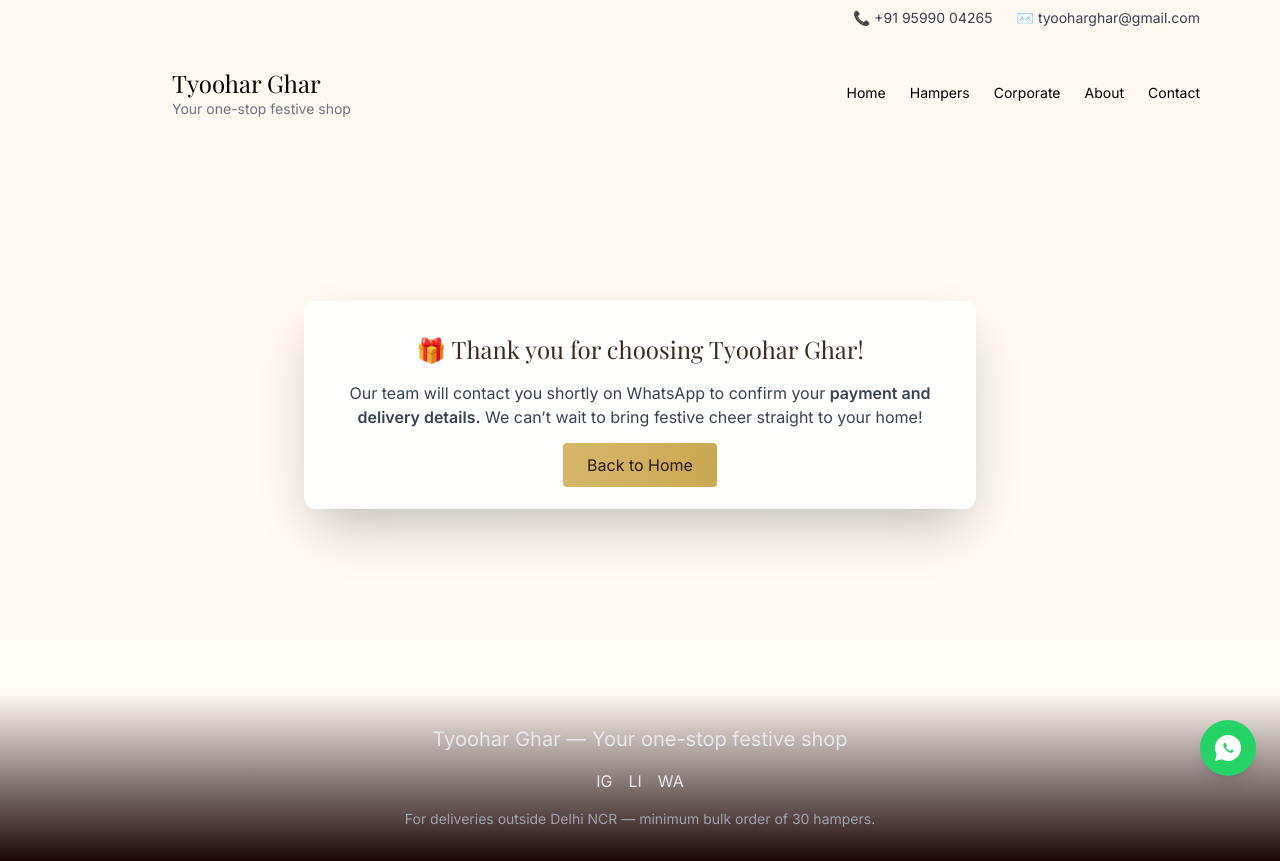
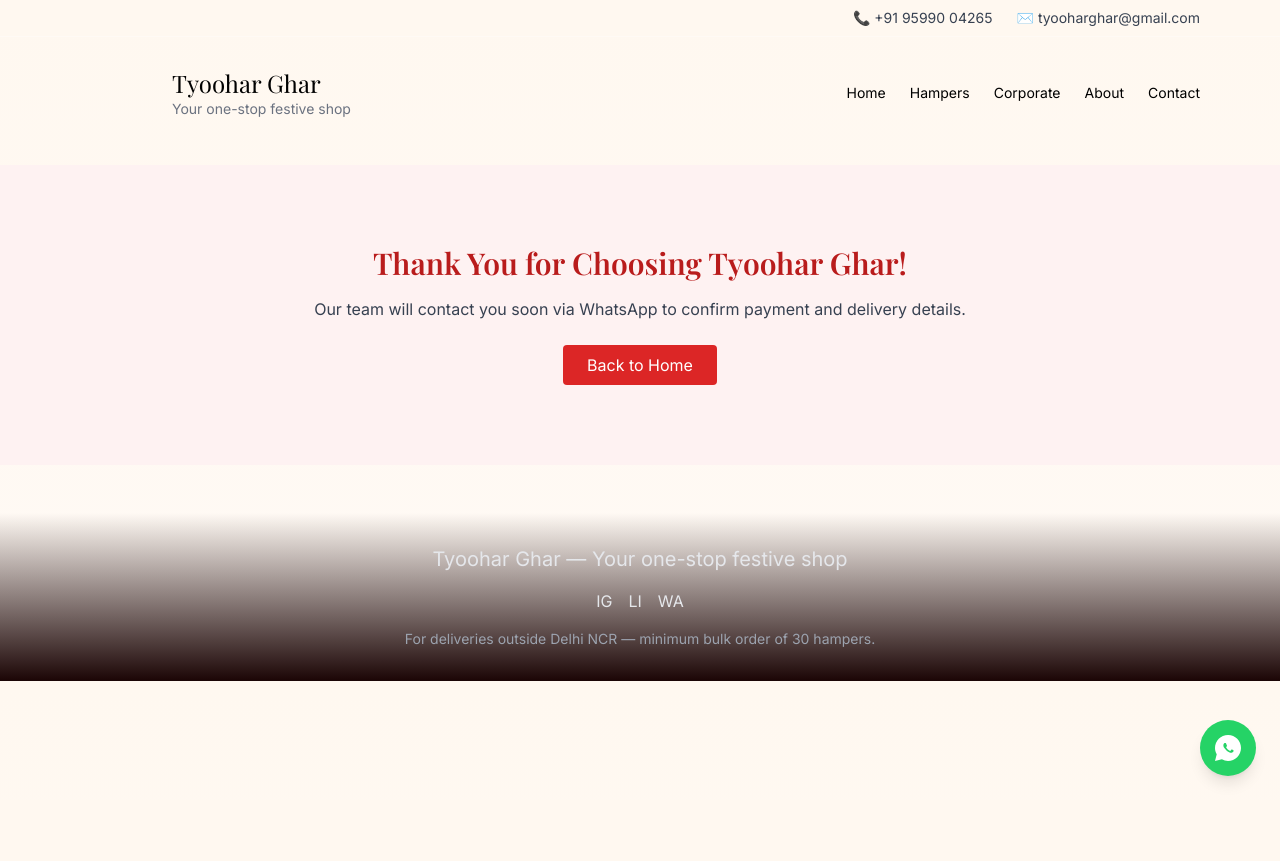
Before and after one commit to ravisravi31-ui/Newtyoohar, a React (Vite) app: page /thank-you-order in a window 1280 px wide. After the commit the page ends 800 px from the top, so only its background shows below. Built offline with nearby package versions, Linux system fonts and the light colour scheme.

Commit message:
Refactor ThankYouOrder component layout and styling

```diff
--- a/src/pages/ThankYouOrder.jsx
+++ b/src/pages/ThankYouOrder.jsx
@@ -1,3 +1,21 @@
-import React from 'react'
-import { Link } from 'react-router-dom'
-export default function ThankYouOrder(){ return (<main className='min-h-[60vh] flex items-center justify-center'><div className='max-w-2xl bg-white/95 rounded-xl p-8 text-center shadow-2xl'><h2 className='text-2xl font-playfair mb-4'>🎁 Thank you for choosing Tyoohar Ghar!</h2><p className='text-gray-700 mb-6'>Our team will contact you shortly on WhatsApp to confirm your <strong>payment and delivery details.</strong> We can’t wait to bring festive cheer straight to your home!</p><Link to='/' className='gold-btn px-6 py-3 rounded'>Back to Home</Link></div></main>) }
+import React from "react";
+
+export default function ThankYouOrder() {
+  return (
+    <div className="text-center py-20 bg-red-50">
+      <h1 className="text-3xl font-bold text-red-700 mb-4">
+        Thank You for Choosing Tyoohar Ghar!
+      </h1>
+      <p className="text-gray-700">
+        Our team will contact you soon via WhatsApp to confirm payment and
+        delivery details.
+      </p>
+      <a
+        href="/"
+        className="inline-block mt-6 px-6 py-2 bg-red-600 text-white rounded hover:bg-red-700"
+      >
+        Back to Home
+      </a>
+    </div>
+  );
+}
```
